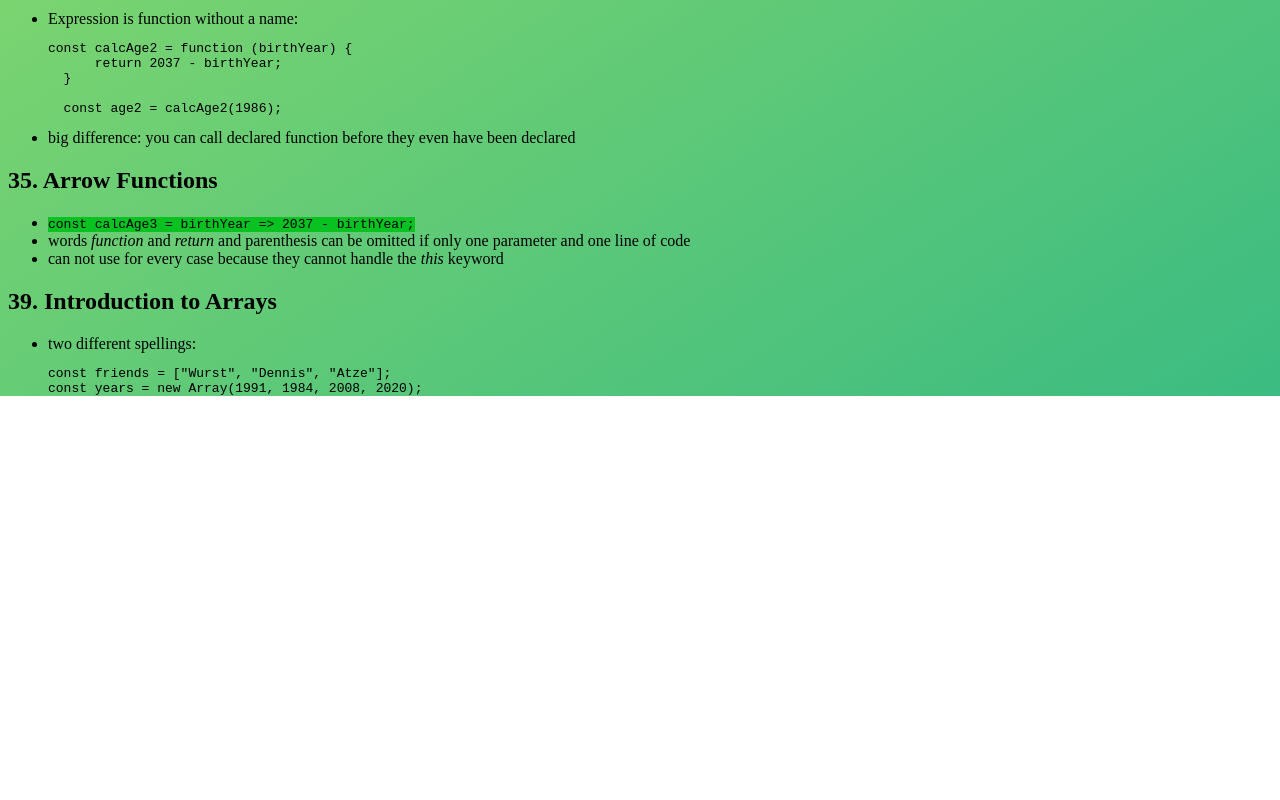
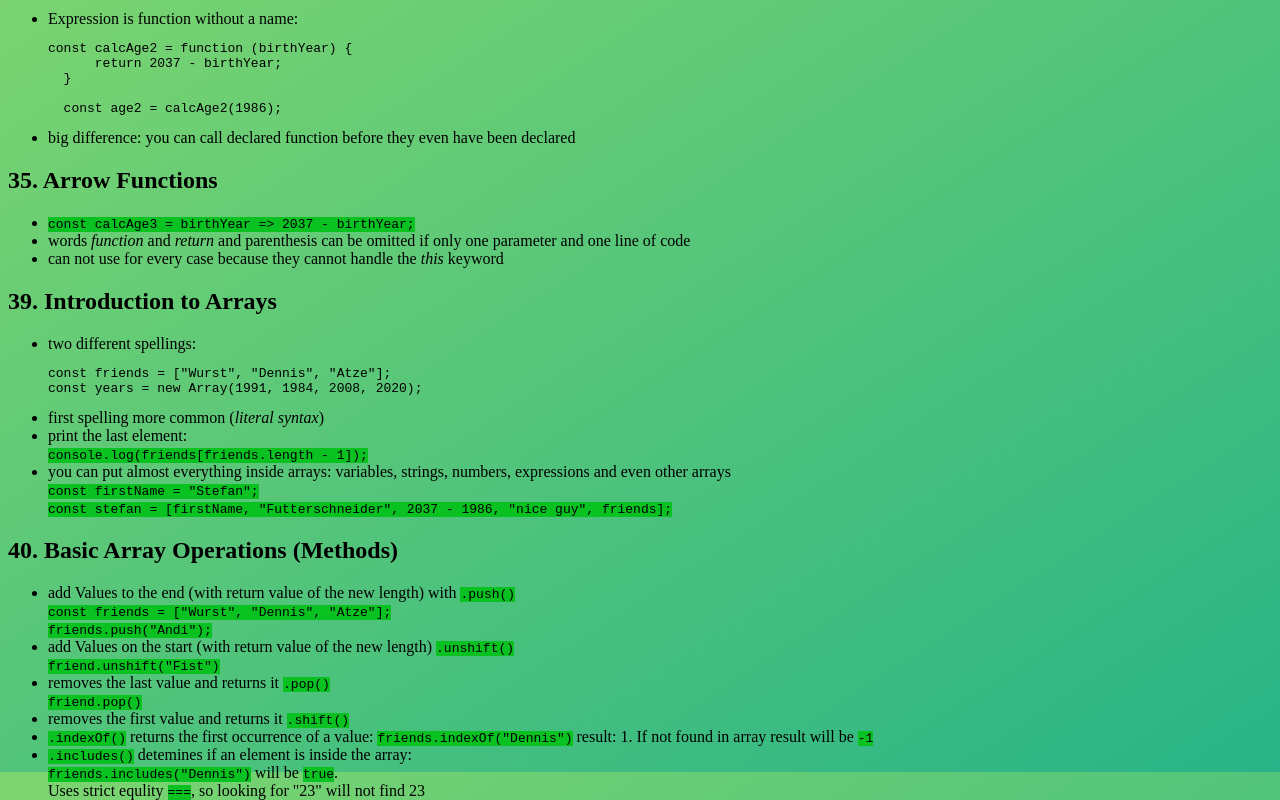
Before and after one commit to FuCanCode/from-zero-to-hero, a plain HTML site: page 02-Fundamentals-Part-2/starter/index.html in a window 1280 px wide. Shown: the part 886-1686 px from the top of the page. Before the commit the page ends 1282 px from the top, so only its background shows below. Drawn offline with Linux system fonts and the light colour scheme.

Commit message:
Basic Array Operations

```diff
--- a/02-Fundamentals-Part-2/starter/index.html
+++ b/02-Fundamentals-Part-2/starter/index.html
@@ -84,6 +84,30 @@
     <li>two different spellings: <br>
       <pre>const friends = ["Wurst", "Dennis", "Atze"];<br>const years = new Array(1991, 1984, 2008, 2020);</pre>
     </li>
+    <li>first spelling more common (<em>literal syntax</em>)</li>
+    <li>print the last element: <br><code>console.log(friends[friends.length - 1]);</code></li>
+    <li>you can put almost everything inside arrays: variables, strings, numbers, expressions and even other arrays
+      <br><code>const firstName = "Stefan";<br>
+      const stefan = [firstName, "Futterschneider", 2037 - 1986, "nice guy", friends];</code>
+    </li>
+  </ul>
+  <h2>40. Basic Array Operations (Methods)</h2>
+  <ul>
+    <li>add Values to the end (with return value of the new length) with <code>.push() <br>
+      const friends = ["Wurst", "Dennis", "Atze"];<br>
+      friends.push("Andi");</code></li>
+    <li>add Values on the start (with return value of the new length) <code>.unshift() <br>friend.unshift("Fist")</code>
+    </li>
+    <li>removes the last value and returns it <code>.pop() <br>friend.pop()</code>
+    </li>
+    <li>removes the first value and returns it <code>.shift()</code>
+    </li>
+    <li><code>.indexOf()</code> returns the first occurrence of a value: <code>friends.indexOf("Dennis")</code> result:
+      1. If not found in array result will be <code>-1</code></li>
+    <li><code>.includes()</code> detemines if an element is inside the array: <br>
+      <code>friends.includes("Dennis")</code> will be <code>true</code>. <br>
+      Uses strict equlity <code>===</code>, so looking for "23" will not find 23
+    </li>
   </ul>
 
 
--- a/02-Fundamentals-Part-2/starter/script.js
+++ b/02-Fundamentals-Part-2/starter/script.js
@@ -79,5 +79,41 @@ const yearsUntilRetirement = function (birthYear) {
 } */
 
 
+/* const friends = ["Wurst", "Dennis", "Atze"];
+// const years = new Array(1991, 1984, 2008, 2020);
+
+console.log(friends);
+
+// Das letzte Element anzeigen
+console.log(friends[friends.length - 1]);
+
+const firstName = "Stefan";
+const stefan = [firstName, "Futterschneider", 2037 - 1986, "nice guy", friends];
+console.log(stefan);
+
+// Exercise
+const calcAge = function (birthYear) {
+    return 2023 - birthYear;
+}
+const years = [1990, 1967, 2002, 2010, 2018];
+const age1 = calcAge(years[0]);
+const age2 = calcAge(years[1]);
+const age3 = calcAge(years[years.length - 1]);
+console.log(age1, age2, age3);
+
+const ages = [calcAge(years[0]), calcAge(years[1]), calcAge(years[years.length - 1])];
+console.log(ages); */
+
+
 const friends = ["Wurst", "Dennis", "Atze"];
-const years = new Array(1991, 1984, 2008, 2020);
+friends.push("Andi");
+console.log(friends);
+
+friends.unshift("Fist");
+
+console.log(friends.pop(), friends);
+
+console.log(friends.indexOf("Dennis"));
+console.log(friends);
+
+console.log(friends.includes("Dennis"));
```
Also changed, not shown: 02-Fundamentals-Part-2/starter/assignments-2.js (+17 -0 lines).
